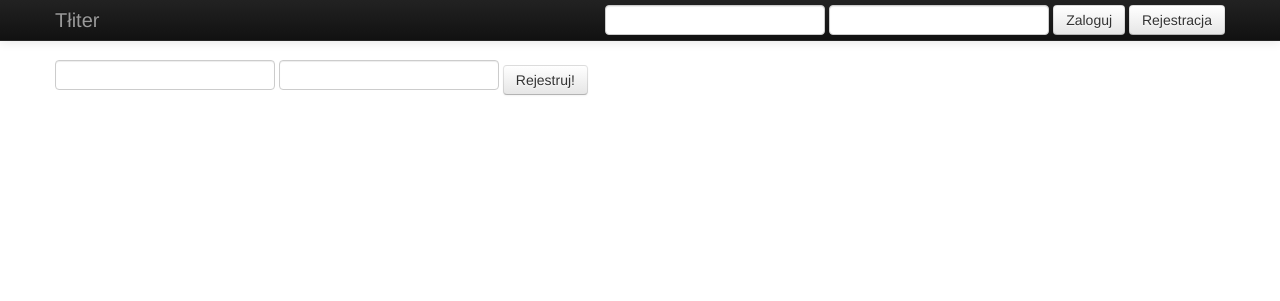
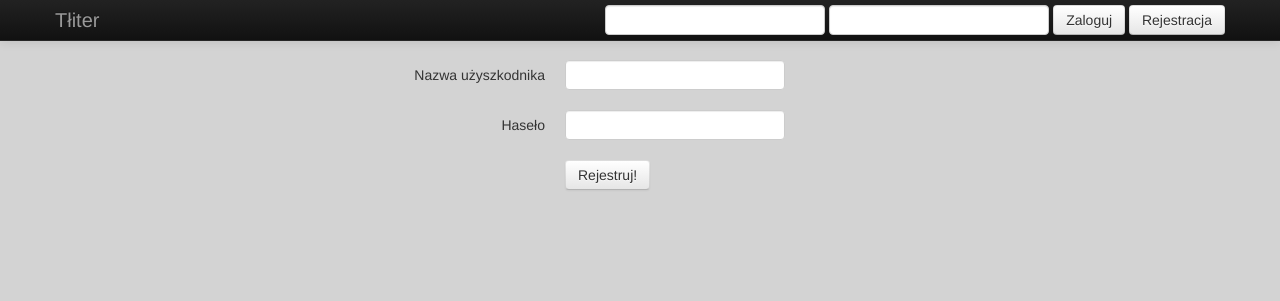
Before and after one commit to Tommalla/Tliter, a Django app: page /register/ in a window 1280 px wide. Shown: the top 301 px of the page. Run offline with Django 3.2, Linux system fonts and the light colour scheme.

Commit message:
Added pagination. Closes #10. HTML/CSS fixes.

```diff
--- a/twitter/templates/twitter/base.html
+++ b/twitter/templates/twitter/base.html
@@ -31,7 +31,7 @@
     </script>
   </head>
 
-  <body style='font-family:"Helvetica Neue",Helvetica,Arial,sans-serif'>
+  <body style=' background-color: lightgray;'>
 
     <div class="navbar navbar-inverse navbar-fixed-top">
       <div class="navbar-inner">
@@ -71,7 +71,7 @@
       {% if messages %}
         {% for message in messages %}
           <div class="alert alert-{{message.tags}}">
-            <!-- <a class="close" data-dismiss="alert">×</a> -->
+            <!-- <a class="close" data-dismiss="alert">TODO someday: ×</a> -->
             {{message}}
           </div>
         {% endfor %}
--- a/twitter/templates/twitter/register.html
+++ b/twitter/templates/twitter/register.html
@@ -1,12 +1,26 @@
 {% extends "twitter/base.html" %}
 {% block content %}
 	{% if can_register %}
-		<form method="POST" href="{% url 'register' %}">
+		<form class="form-horizontal span4 offset3" style="font-align: center" method="POST" href="{% url 'register' %}">
 			{% csrf_token %}
 			<input type="hidden" name="post" value="1"/>
-			<input type="text" name="username" value="{{ username }}"/>
-			<input type="password" name="password"/>
-			<input type="submit" class="btn" value="Rejestruj!"/>
+			<div class="control-group">
+				<label class="control-label" for="username">Nazwa użyszkodnika</label>
+				<div class="controls">
+					<input type="text" name="username" value="{{ username }}"/>
+				</div>
+			</div>
+			<div class="control-group">
+				<label class="control-label" for="password">Haseło</label>
+				<div class="controls">
+					<input type="password" name="password"/>
+				</div>
+			</div>
+			<div class="control-group">
+				<div class="controls">
+					<input type="submit" class="btn" value="Rejestruj!"/>
+				</div>
+			</div>
 		</form>
 	{% else %}
 		Jesteś już zarejestrowany!
--- a/twitter/views.py
+++ b/twitter/views.py
@@ -1,20 +1,36 @@
 # -*- coding: utf-8 -*-
-from django.http import HttpResponseRedirect, HttpResponse
 from django.shortcuts import get_object_or_404, render
 from django.utils import timezone
 from django.contrib.auth import authenticate, logout, login
 from django.core.urlresolvers import reverse
 from django.contrib import messages
 
+from django.http import HttpResponseRedirect, HttpResponse
+from django.core.paginator import Paginator, EmptyPage, PageNotAnInteger
 from django.contrib.auth.models import User
 from twitter.models import Tweet
+
+def getTweetsPage(request, tweets):
+    paginator = Paginator(tweets, 7) # Show per page
+
+    page = request.GET.get('page')
+    try:
+        res = paginator.page(page)
+    except PageNotAnInteger:
+        # If page is not an integer, deliver first page.
+        res = paginator.page(1)
+    except EmptyPage:
+        # If page is out of range (e.g. 9999), deliver last page of results.
+        res = paginator.page(paginator.num_pages)
+
+    return res
 
 def display_tweets(request, tweets, can_add):
 	context = {'tweets': tweets, 'can_tweet' : can_add and request.user.is_authenticated()}
 	return render(request, 'twitter/show_tweets.html', context)
 
 def index(request):
-	latest_tweets = Tweet.objects.order_by('-pub_date')[:5]
+	latest_tweets = getTweetsPage(request, Tweet.objects.order_by('-pub_date'))
 	return display_tweets(request, latest_tweets, True) #FIXME: can_add depending on login
 
 def show_tweet(request, tweet_id):
@@ -31,7 +47,7 @@
 	out = None
 	try:
 		u = get_object_or_404(User, username=username)
-		tweets = Tweet.objects.filter(author=u).order_by('-pub_date')
+		tweets = getTweetsPage(request, Tweet.objects.filter(author=u).order_by('-pub_date'))
 		out = display_tweets(request, tweets, False)
 	except Tweet.DoesNotExist:
 		out = HttpResponse("Wrong input")
```
Also changed, not shown: twitter/templates/twitter/show_tweets.html (+16 -1 lines).
